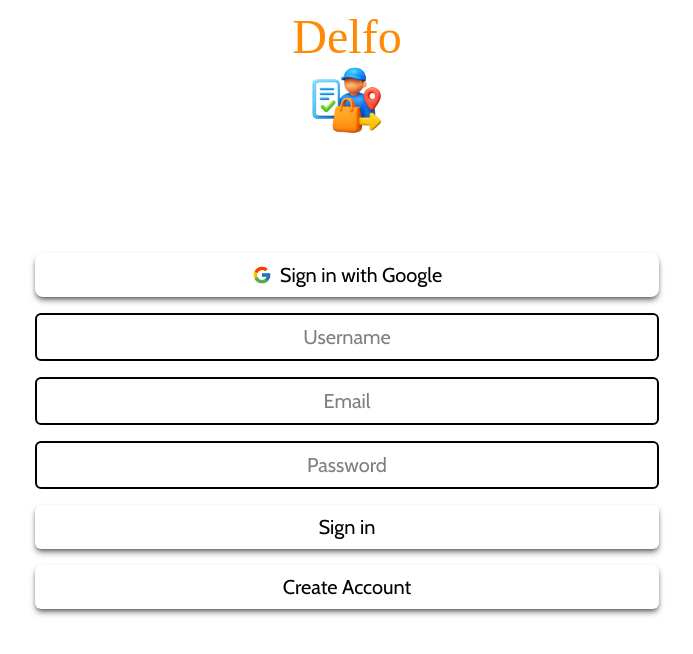
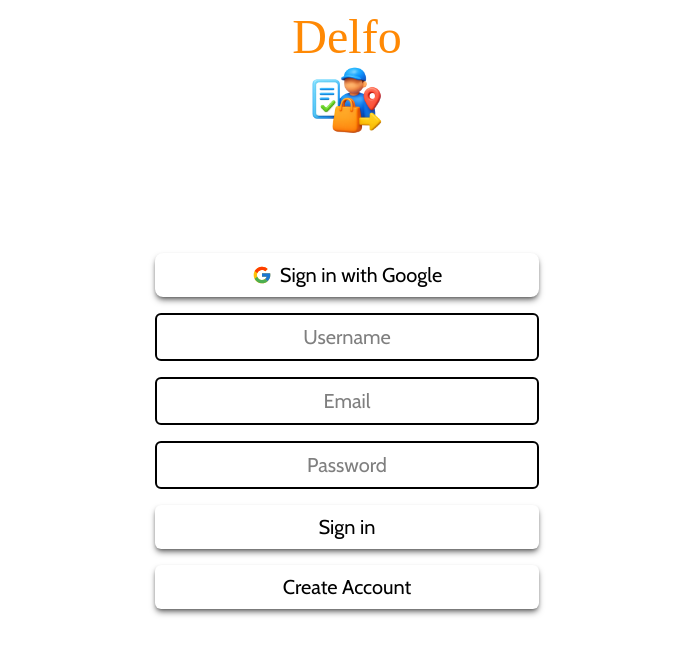
Before and after one commit to tayyab-dev-official/FirebaseDemo, a React (Vite) app: page / in a window 1280 px wide. Shown: the top 654 px of the page, without its empty margins (293-986 px from the left). Built offline with nearby package versions, Linux system fonts and the light colour scheme; no server answers; a web font is replaced by a local one.

Commit message:
Update Login.tsx

```diff
--- a/src/components/Login.tsx
+++ b/src/components/Login.tsx
@@ -140,7 +140,7 @@
   return (
     <>
       <section
-        className="w-full sm:w-1/2 mx-auto my-22"
+        className="w-full max-w-[400px] mx-auto my-22"
       >
         <div
           className="
```
